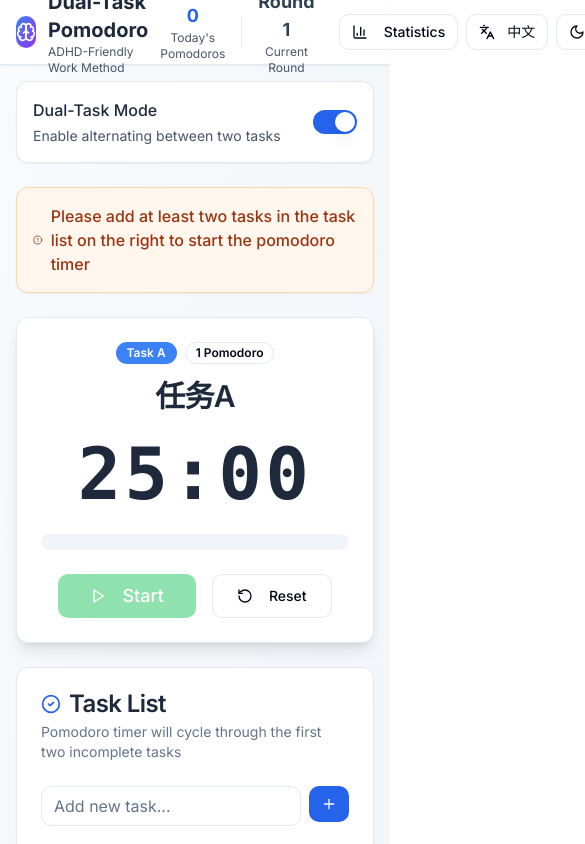
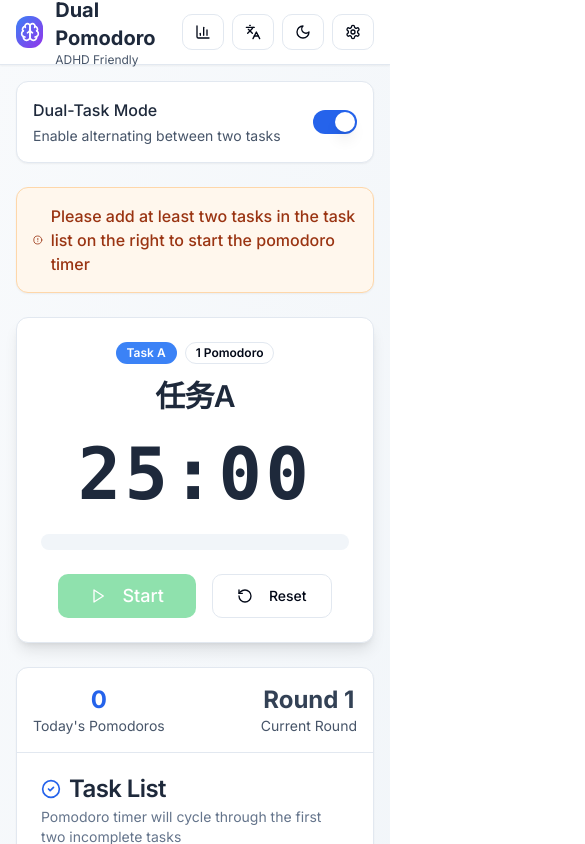
Before and after one commit to bingyanglu/dual-task-pomodoro, a Next.js app: page / in a window 390 px wide. Shown: the top 844 px of the page, 585 px wide, since content can reach past the window. Built offline with nearby package versions, Linux system fonts and the light colour scheme.

Commit message:
移除顶部导航中的今日番茄和当前轮次的显示，改为在任务列表中显示统计信息，并优化了相关组件的结构和样式。

```diff
--- a/app/components/task-list.tsx
+++ b/app/components/task-list.tsx
@@ -23,6 +23,8 @@ interface TaskListProps {
   onReorderTasks: (startIndex: number, endIndex: number) => void
   language: Language
   dualTaskMode: boolean
+  todayCount: number
+  currentRound: number
 }
 
 // 添加格式化时间的函数
@@ -47,6 +49,8 @@ export function TaskList({
   onReorderTasks,
   language,
   dualTaskMode,
+  todayCount,
+  currentRound,
 }: TaskListProps) {
   const [newTaskTitle, setNewTaskTitle] = useState("")
   const [editingId, setEditingId] = useState<string | null>(null)
@@ -155,6 +159,28 @@ export function TaskList({
 
   return (
     <Card className="h-fit bg-white dark:bg-gray-800 border-slate-200 dark:border-gray-700">
+      {/* 统计信息 */}
+      <div className="p-4 border-b border-slate-200 dark:border-gray-700">
+        <div className="flex items-center justify-between">
+          <div className="text-center">
+            <div className="text-2xl font-bold text-blue-600 dark:text-blue-400">{todayCount}</div>
+            <div className="text-sm text-slate-600 dark:text-gray-400">
+              {language === "zh" ? "今日番茄" : "Today's Pomodoros"}
+            </div>
+          </div>
+          <div className="text-center">
+            <div className="text-2xl font-bold text-slate-700 dark:text-gray-300">
+              {language === "zh"
+                ? `第 ${Math.floor((currentRound - 1) / 2) + 1} 轮`
+                : `Round ${Math.floor((currentRound - 1) / 2) + 1}`}
+            </div>
+            <div className="text-sm text-slate-600 dark:text-gray-400">
+              {language === "zh" ? "当前轮次" : "Current Round"}
+            </div>
+          </div>
+        </div>
+      </div>
+
       <CardHeader>
         <CardTitle className="flex items-center gap-2 text-slate-800 dark:text-white">
           <CheckCircle2 className="w-5 h-5 text-blue-600 dark:text-blue-400" />
--- a/app/components/top-navigation.tsx
+++ b/app/components/top-navigation.tsx
@@ -13,8 +13,6 @@ import type { Language } from "../hooks/use-language"
 import { translations } from "../i18n/translations"
 
 interface TopNavigationProps {
-  todayCount: number
-  currentRound: number
   settings: PomodoroSettings
   onSettingsChange: (settings: PomodoroSettings) => void
   onShowStats: () => void
@@ -25,8 +23,6 @@ interface TopNavigationProps {
 }
 
 export function TopNavigation({
-  todayCount,
-  currentRound,
   settings,
   onSettingsChange,
   onShowStats,
@@ -74,40 +70,30 @@ export function TopNavigation({
                 <Brain className="w-5 h-5 text-white" />
               </div>
               <div>
-                <h1 className="text-xl font-bold text-slate-800 dark:text-white">{t.appTitle}</h1>
-                <p className="text-xs text-slate-600 dark:text-gray-400">{t.appSubtitle}</p>
+                <h1 className="text-xl font-bold text-slate-800 dark:text-white">
+                  <span className="hidden sm:inline">{t.appTitle}</span>
+                  <span className="sm:hidden">{language === "zh" ? "双任务番茄" : "Dual Pomodoro"}</span>
+                </h1>
+                <p className="text-xs text-slate-600 dark:text-gray-400">
+                  <span className="hidden sm:inline">{t.appSubtitle}</span>
+                  <span className="sm:hidden">{language === "zh" ? "ADHD 友好" : "ADHD Friendly"}</span>
+                </p>
               </div>
             </div>
 
             {/* Stats */}
             <div className="flex items-center gap-6">
-              <div className="flex items-center gap-4">
-                <div className="text-center">
-                  <div className="text-lg font-bold text-blue-600 dark:text-blue-400">{todayCount}</div>
-                  <div className="text-xs text-slate-600 dark:text-gray-400">{t.todayPomodoros}</div>
-                </div>
-                <Separator orientation="vertical" className="h-8" />
-                <div className="text-center">
-                  <div className="text-lg font-bold text-slate-700 dark:text-gray-300">
-                    {language === "zh"
-                      ? `第 ${Math.floor((currentRound - 1) / 2) + 1} 轮`
-                      : `${t.round} ${Math.floor((currentRound - 1) / 2) + 1}`}
-                  </div>
-                  <div className="text-xs text-slate-600 dark:text-gray-400">{t.currentRound}</div>
-                </div>
-              </div>
-
               {/* Action Buttons */}
               <div className="flex items-center gap-2">
                 <Button onClick={onShowStats} variant="outline" size="sm">
-                  <BarChart3 className="w-4 h-4 mr-2" />
-                  {t.statistics}
+                  <BarChart3 className="w-4 h-4 sm:mr-2" />
+                  <span className="hidden sm:inline">{t.statistics}</span>
                 </Button>
 
                 {/* Language Toggle */}
                 <Button onClick={onToggleLanguage} variant="outline" size="sm" title="Switch Language">
-                  <Languages className="w-4 h-4 mr-1" />
-                  {language === "en" ? "中文" : "EN"}
+                  <Languages className="w-4 h-4 sm:mr-1" />
+                  <span className="hidden sm:inline">{language === "en" ? "中文" : "EN"}</span>
                 </Button>
 
                 {/* Theme Toggle */}
@@ -117,8 +103,8 @@ export function TopNavigation({
 
                 {/* Settings Button */}
                 <Button onClick={handleOpenSettings} variant="outline" size="sm">
-                  <Settings className="w-4 h-4 mr-2" />
-                  {t.settings}
+                  <Settings className="w-4 h-4 sm:mr-2" />
+                  <span className="hidden sm:inline">{t.settings}</span>
                 </Button>
               </div>
             </div>
--- a/app/page.tsx
+++ b/app/page.tsx
@@ -82,8 +82,6 @@ export default function PomodoroApp() {
     return (
       <div className="min-h-screen bg-gradient-to-br from-slate-50 to-slate-100 dark:from-gray-900 dark:to-gray-800">
         <TopNavigation
-          todayCount={todayCount}
-          currentRound={currentRound}
           settings={settings}
           onSettingsChange={updateSettings}
           onShowStats={() => setShowStats(false)}
@@ -103,8 +101,6 @@ export default function PomodoroApp() {
     <div className="min-h-screen bg-gradient-to-br from-slate-50 to-slate-100 dark:from-gray-900 dark:to-gray-800">
       {/* Top Navigation */}
       <TopNavigation
-        todayCount={todayCount}
-        currentRound={currentRound}
         settings={settings}
         onSettingsChange={updateSettings}
         onShowStats={() => setShowStats(true)}
@@ -372,6 +368,8 @@ export default function PomodoroApp() {
               onReorderTasks={reorderTasks}
               language={language}
               dualTaskMode={settings.dualTaskMode}
+              todayCount={todayCount}
+              currentRound={currentRound}
             />
 
             {/* Explanation Section - Only show in dual task mode on mobile */}
```
